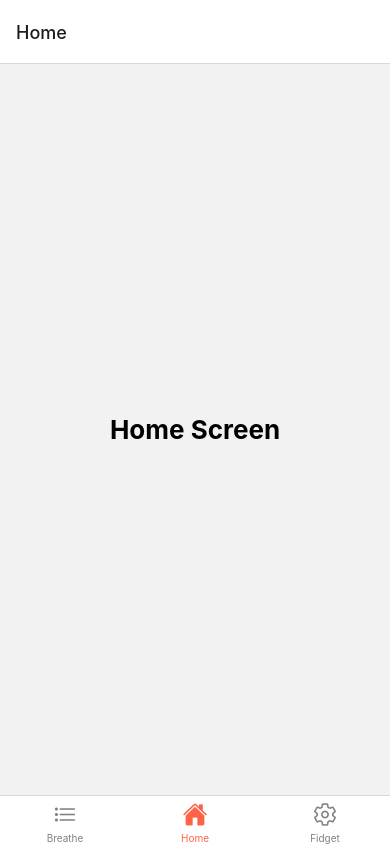
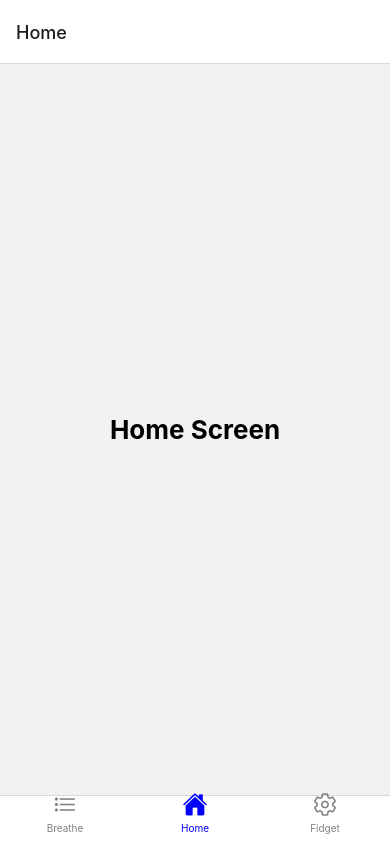
Before and after one commit to MavHuber/ReactNativePantryApp, a React Native app in the folder RN-Pantry-Assistant/: screen / in a window 390 px wide. Built offline with nearby package versions, Linux system fonts and the light colour scheme.

Commit message:
Updated dependencies

```diff
--- a/RN-Pantry-Assistant/navigation/MainContainer.js
+++ b/RN-Pantry-Assistant/navigation/MainContainer.js
@@ -52,19 +52,19 @@ export default function MainContainer(){
 
                     return <Ionicons name={iconName} size={size} color={color}/>
                 },
+                tabBarActiveTintColor: 'blue',
+                tabBarInactiveTintColor: 'grey',
+                tabBarLabelStyle: {
+                    padding: 10,
+                    fontSize: 10
+                },
+                tabBarStyle:[
+                    {
+                        display: 'flex'
+                    },
+                    null
+                ]
             })}
-            tabBarOptions={{
-                activeTintColor: 'tomato',
-                inactiveTintColor: 'grey',
-                labelStyle: { paddingButton: 10, fontSize: 10},
-                style: {
-                    padding: 10,
-                    height: 70,
-                    backgroundColor: 'transparent',
-                    elevation: 0,
-                    position: 'abosolute',}
-            }}
-
             >
 
             <Tab.Screen name={pantryName} component={PantryScreen}/>
```
Also changed, not shown: RN-Pantry-Assistant/package.json (+10 -4 lines), 1 other file (tests, documents, lock files or other folders).
